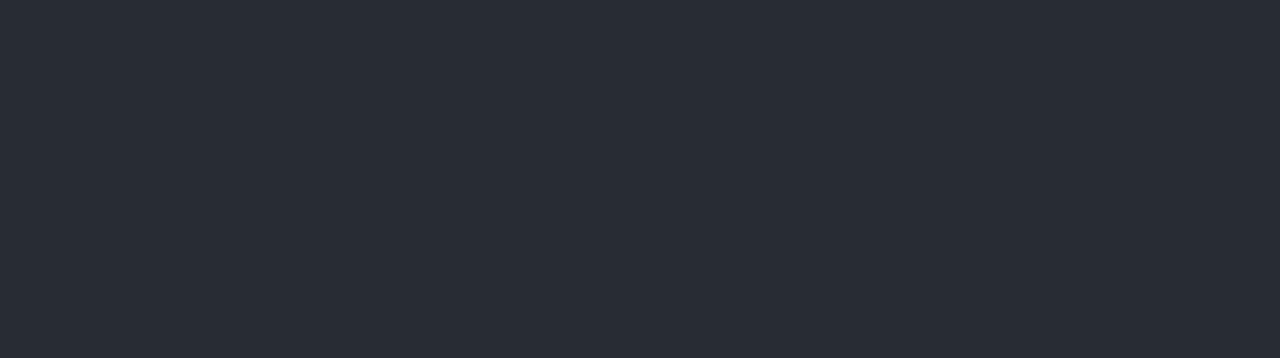
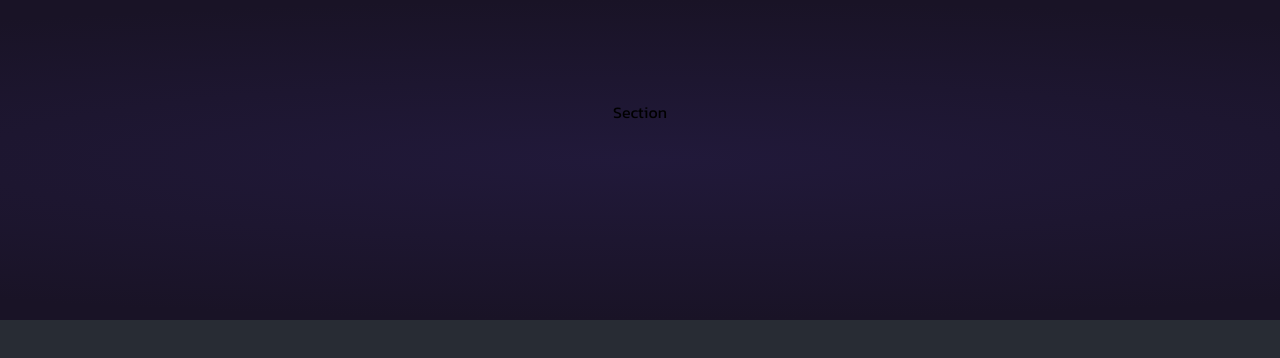
Before and after one commit to Develhope-e3/pancake-swap, a React (Create React App) app: page / in a window 1280 px wide. Shown: the top 358 px of the page. Built offline with nearby package versions, Linux system fonts and the light colour scheme; the HTML template or start-up script is replaced by a standard one.

Commit message:
refactor: sections

```diff
--- a/src/componentes/Section/Section.js
+++ b/src/componentes/Section/Section.js
@@ -2,7 +2,7 @@ import React from "react";
 import "./Section.scss";
 
 
-export const mainSection = ({ children }) => {
+export const MainSection = ({ children }) => {
   return <div className={"main-section"}>{children}</div>;
 };
 
--- a/src/componentes/Section/middleSection/middleSection.js
+++ b/src/componentes/Section/middleSection/middleSection.js
@@ -1,7 +1,7 @@
 import React from "react";
 import classNames from "classnames";
 
-export const middleSection = (isFlexRow, isFlexColCenter) => {
+export const MiddleSection = (isFlexRow, isFlexColCenter) => {
   const dataSections = classNames({
     section: true,
     "flex-row": isFlexRow,
--- a/src/pages/Dev.js
+++ b/src/pages/Dev.js
@@ -29,7 +29,7 @@ import { WarningHeader } from "../componentes/WarningHeader/WarningHeader.js";
 import ArrowUp from "../assets/iconos/ArrowUp.jsx";
 import Footer from "../componentes/Footer/Footer.js";
 import { IoSettingsSharp } from "react-icons/io5";
-import { mainSection } from "../componentes/Section/Section.js";
+import { MainSection } from "../componentes/Section/Section.js";
 
 const Dev = () => {
   return (
@@ -184,32 +184,26 @@ const Dev = () => {
             viewBox="0 0 24 24"
             width="20px"
             xmlns="http://www.w3.org/2000/svg"
-            className="anchorSVG"
-          >
+            className="anchorSVG">
             <path d="M18 19H6C5.45 19 5 18.55 5 18V6C5 5.45 5.45 5 6 5H11C11.55 5 12 4.55 12 4C12 3.45 11.55 3 11 3H5C3.89 3 3 3.9 3 5V19C3 20.1 3.9 21 5 21H19C20.1 21 21 20.1 21 19V13C21 12.45 20.55 12 20 12C19.45 12 19 12.45 19 13V18C19 18.55 18.55 19 18 19ZM14 4C14 4.55 14.45 5 15 5H17.59L8.46 14.13C8.07 14.52 8.07 15.15 8.46 15.54C8.85 15.93 9.48 15.93 9.87 15.54L19 6.41V9C19 9.55 19.45 10 20 10C20.55 10 21 9.55 21 9V4C21 3.45 20.55 3 20 3H15C14.45 3 14 3.45 14 4Z"></path>
           </svg>
-        }
-      ></Link>
+        }></Link>
       <Link
         label={"Trade"}
         className={"navbar-anchor"}
-        href={"www.google.es"}
-      ></Link>
+        href={"www.google.es"}></Link>
       <Link
         label={"Birthday"}
         className={"navbar-anchor-bold"}
-        href={"www.google.es"}
-      ></Link>
+        href={"www.google.es"}></Link>
       <Link
         label={"Customer Support"}
         className={"footer-anchor"}
-        href={"www.google.es"}
-      ></Link>
+        href={"www.google.es"}></Link>
       <Link
         label={"Contact"}
         className={"footer-anchor-secondary"}
-        href={"www.google.es"}
-      ></Link>
+        href={"www.google.es"}></Link>
       <br />
       <br />
       <div>
@@ -233,17 +227,18 @@ const Dev = () => {
         />
       </div>
       <Footer />
-      <mainSection
+      <MainSection
         className={"main-section"}
         headSection={
-          <div><GridComposer1
-            className={"theme1"}
-            col={3}
-            remRowSpacing={2}
-            remColSpacing={9}
-          /></div>
-        }
-      />
+          <div>
+            <GridComposer1
+              className={"theme1"}
+              col={3}
+              remRowSpacing={2}
+              remColSpacing={9}
+            />
+          </div>
+        }></MainSection>
     </div>
   );
 };
--- a/src/pages/Home.js
+++ b/src/pages/Home.js
@@ -1,10 +1,16 @@
 import React from "react";
-import { Section } from "../componentes/Section/Section";
+import { Section, MainSection } from "../componentes/Section/Section";
+import { MiddleSection } from "../componentes/Section/middleSection/middleSection";
 
 const Home = () => {
   return (
     <div>
-      <mainSection></mainSection>
+      <MainSection>
+        <Section></Section>
+        <MiddleSection isColCenter={true}>
+
+        </MiddleSection>
+      </MainSection>
     </div>
   );
 };
```
